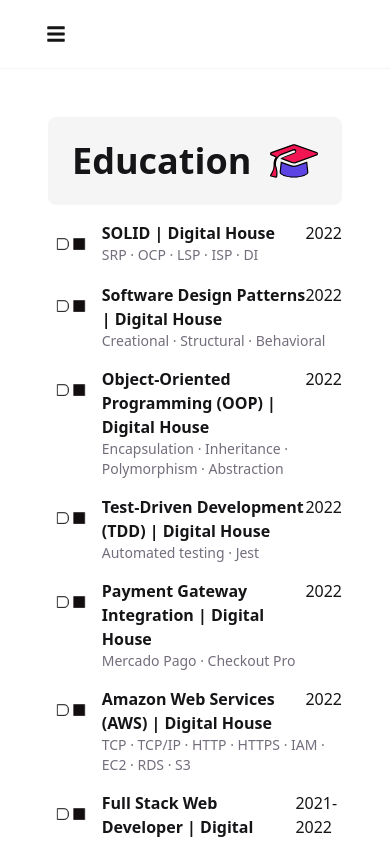
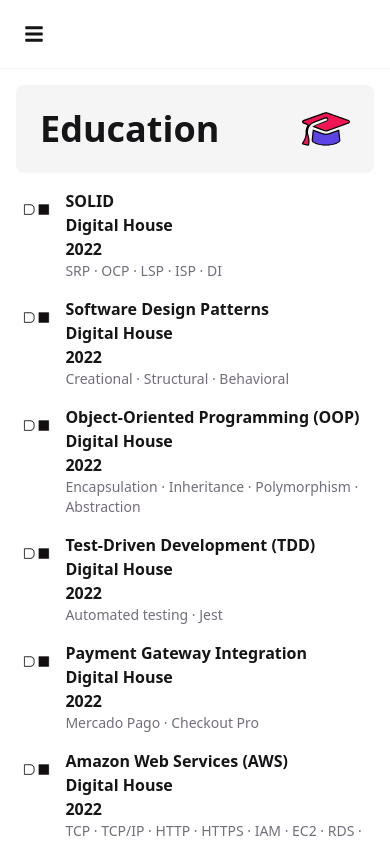
Before and after one commit to seba-sanchis/portfolio-v2, a Next.js app: page /education in a window 390 px wide. Shown: the top 843 px of the page. Built offline with nearby package versions, Linux system fonts and the light colour scheme.

Commit message:
responsive design

```diff
--- a/app/certifications/page.tsx
+++ b/app/certifications/page.tsx
@@ -25,13 +25,13 @@
                   srcLight={item.image.light}
                   srcDark={item.image.dark}
                   alt={`${item.company} logo`}
-                  width={56}
-                  height={56}
+                  width={48}
+                  height={48}
                 />
               </div>
               <div className="w-full">
-                <div className="flex justify-between">
-                  <h2 className="font-semibold">
+                <div className="flex justify-between font-semibold">
+                  <h2>
                     {item.title} | {item.company}
                   </h2>
                   <span>{item.date}</span>
--- a/app/education/page.tsx
+++ b/app/education/page.tsx
@@ -25,15 +25,17 @@
                   srcLight={item.image.light}
                   srcDark={item.image.dark}
                   alt={`${item.school} logo`}
-                  width={56}
-                  height={56}
+                  width={48}
+                  height={48}
                 />
               </div>
 
               <div className="w-full">
-                <div className="flex justify-between">
-                  <h2 className="font-semibold">
-                    {item.title} | {item.school}
+                <div className="flex flex-col lg:flex-row lg:justify-between font-semibold">
+                  <h2 className="flex flex-col lg:flex-row">
+                    <span>{item.title}</span>{" "}
+                    <span className="hidden lg:inline-block">|</span>{" "}
+                    <span>{item.school}</span>
                   </h2>
                   <span>{item.date}</span>
                 </div>
--- a/app/experience/page.tsx
+++ b/app/experience/page.tsx
@@ -19,7 +19,7 @@
         </div>
 
         <div>
-          <div className="flex justify-between font-semibold my-4">
+          <div className="flex flex-col lg:flex-row lg:justify-between font-semibold my-4">
             <h2>
               {company} | {position}
             </h2>
--- a/app/globals.css
+++ b/app/globals.css
@@ -95,7 +95,7 @@
 }
 
 .section {
-  @apply flex justify-center p-12;
+  @apply flex justify-center p-4 lg:p-12;
 }
 
 .input {
--- a/app/page.tsx
+++ b/app/page.tsx
@@ -6,7 +6,7 @@
 
   return (
     <section className="section">
-      <div className="flex items-center animate-show">
+      <div className="flex flex-col lg:flex-row items-center animate-show">
         <div className="max-w-lg">
           <h1 className="w-fit text-4xl font-semibold text-transparent animate-spin-gradient bg-clip-text bg-center bg-cover bg-red-to-pink-to-purple-horizontal-gradient">
             {position}
--- a/app/projects/page.tsx
+++ b/app/projects/page.tsx
@@ -19,7 +19,7 @@
           />
         </div>
 
-        <div className="grid grid-cols-2 gap-4 mt-4">
+        <div className="grid md:grid-cols-2 gap-4 mt-4">
           {projects.map((project, i) => (
             <Card
               key={i}
--- a/app/skills/page.tsx
+++ b/app/skills/page.tsx
@@ -20,11 +20,11 @@
 
         <div>
           <h2 className="font-semibold my-4">Frontend</h2>
-          <ul className="flex gap-2 w-full flex-wrap">
+          <ul className="grid grid-cols-2 md:grid-cols-4 gap-4">
             {frontend.map((item, i) => (
               <li
                 key={i}
-                className="flex gap-2 items-center p-4 w-[calc(25%-6px)] rounded text-pill-color bg-pill-background [--pill-accent:--hot-red]"
+                className="flex gap-2 items-center p-4 rounded text-pill-color bg-pill-background [--pill-accent:--hot-red]"
               >
                 <item.icon size={20} />
                 <span>{item.technology}</span>
@@ -33,11 +33,11 @@
           </ul>
 
           <h2 className="font-semibold my-4">Backend</h2>
-          <ul className="flex gap-2 w-full flex-wrap">
+          <ul className="grid grid-cols-2 md:grid-cols-4 gap-4">
             {backend.map((item, i) => (
               <li
                 key={i}
-                className="flex gap-2 items-center p-4 w-[calc(25%-6px)] rounded text-pill-color bg-pill-background [--pill-accent:--electric-violet]"
+                className="flex gap-2 items-center p-4 rounded text-pill-color bg-pill-background [--pill-accent:--electric-violet]"
               >
                 <item.icon size={20} />
                 <span>{item.technology}</span>
@@ -46,11 +46,11 @@
           </ul>
 
           <h2 className="font-semibold my-4">UI/UX</h2>
-          <ul className="flex gap-2 w-full flex-wrap">
+          <ul className="grid grid-cols-2 md:grid-cols-4 gap-4">
             {uiUx.map((item, i) => (
               <li
                 key={i}
-                className="flex gap-2 items-center p-4 w-[calc(25%-6px)] rounded text-pill-color bg-pill-background [--pill-accent:--bright-blue]"
+                className="flex gap-2 items-center p-4 rounded text-pill-color bg-pill-background [--pill-accent:--bright-blue]"
               >
                 <item.icon size={20} />
                 <span>{item.technology}</span>
--- a/components/Navbar.tsx
+++ b/components/Navbar.tsx
@@ -14,7 +14,7 @@
   return (
     <>
       <div
-        className={`flex sticky top-0 py-4 px-[38px] lg:hidden w-screen lg:-translate-y-full transition-transform duration-300 ease-in bg-transparent-background border-b border-[--septenary-contrast] z-30 ${
+        className={`flex sticky top-0 p-4 lg:hidden w-screen lg:-translate-y-full transition-transform duration-300 ease-in bg-transparent-background border-b border-[--septenary-contrast] z-30 ${
           isOpen ? "-translate-y-full" : "translate-y-0"
         }`}
       >
@@ -22,8 +22,12 @@
           <FaBars size={20} />
         </button>
       </div>
+      <div
+        className="absolute top-0 right-0 bottom-0 left-0 z-10"
+        onClick={() => setIsOpen(false)}
+      ></div>
       <nav
-        className={`flex flex-col justify-between fixed top-0 left-0 bottom-0 py-4 border-e border-[--septenary-contrast] bg-[var(--page-background)] lg:bg-transparent-background lg:py-0 lg:translate-x-0 transition-transform duration-300 ease-in z-30 ${
+        className={`flex flex-col justify-between fixed top-0 left-0 bottom-0 py-4 border-e border-[--septenary-contrast] bg-[var(--page-background)] lg:bg-transparent-background lg:py-0 lg:translate-x-0 transition-transform duration-300 ease-in z-30 overflow-scroll ${
           isOpen ? "translate-x-0" : "-translate-x-full"
         }`}
       >
```
